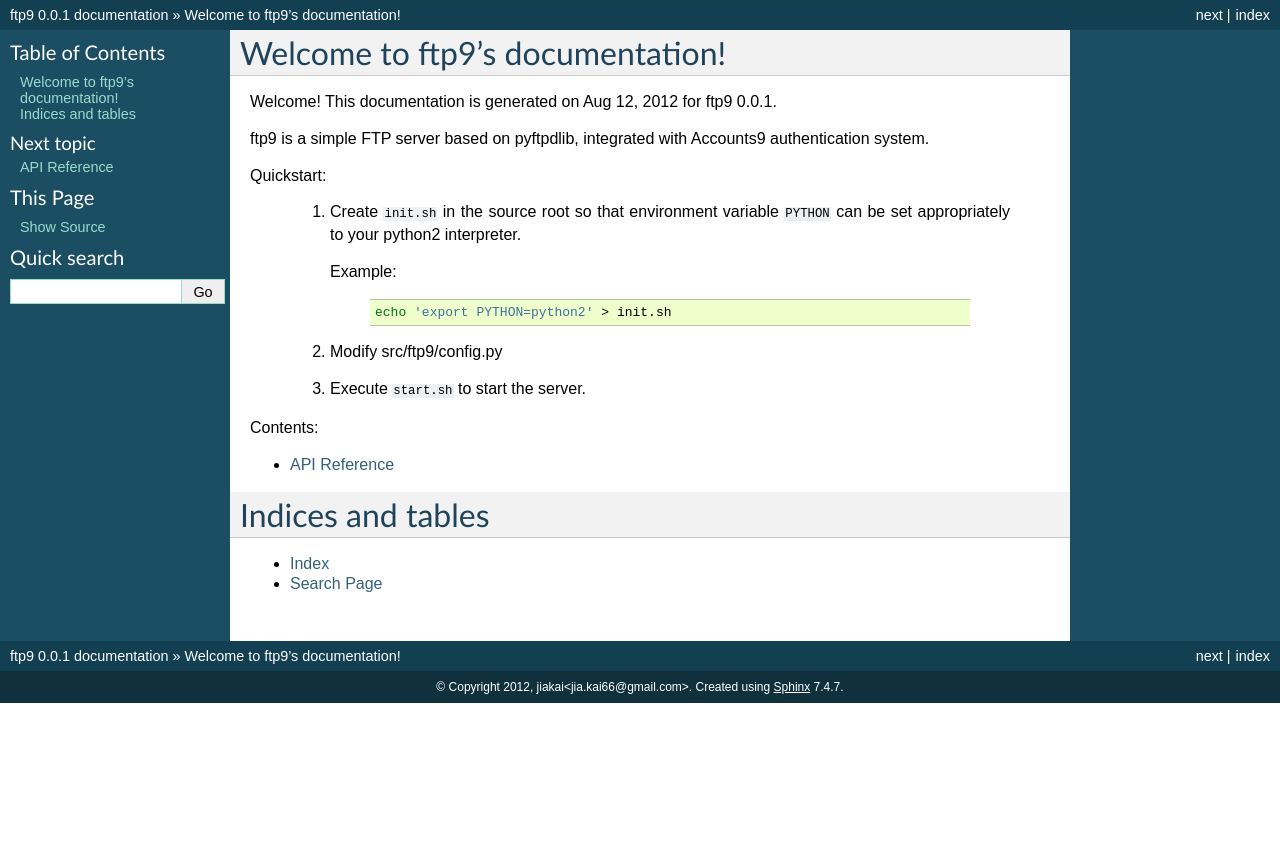
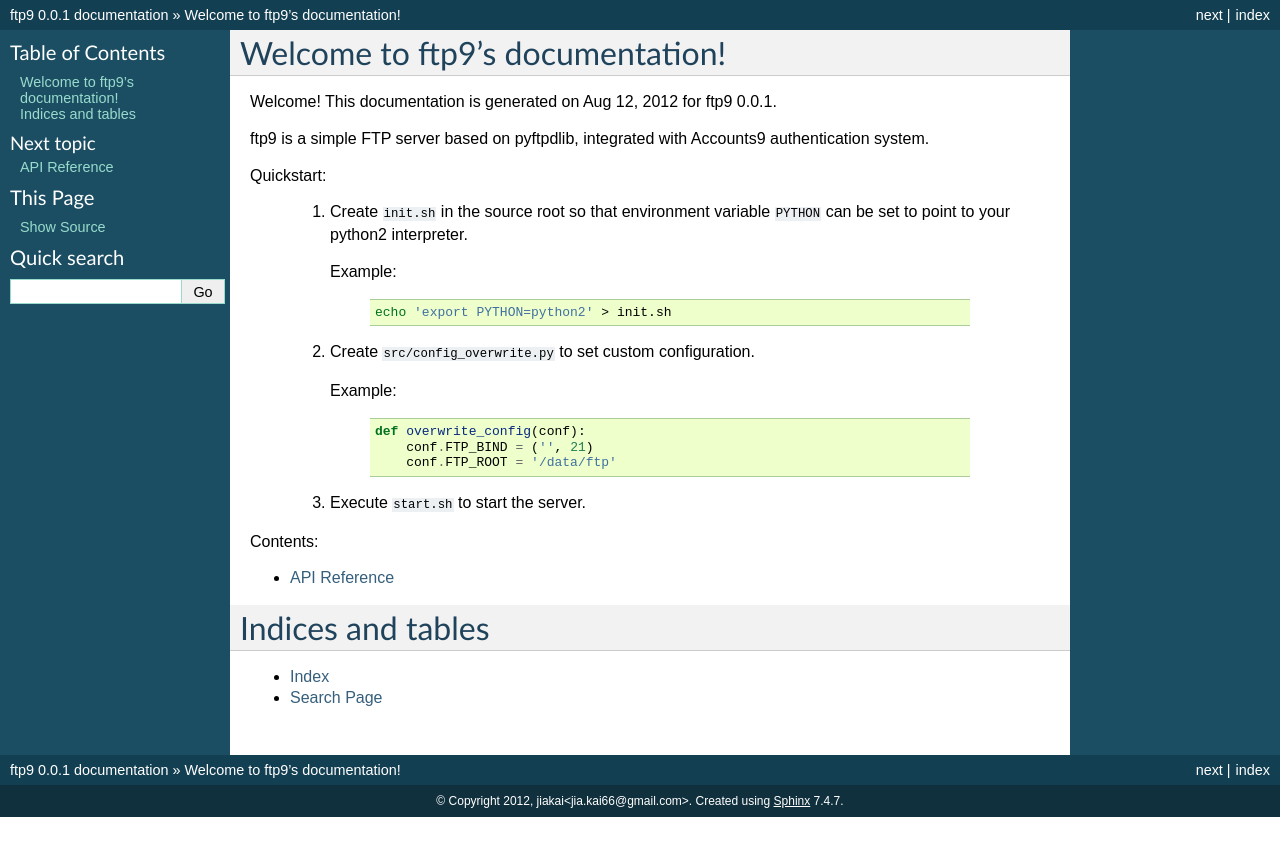
Before and after one commit to net9/ftp9, a Sphinx documentation site: the page built from docs/source/index.rst, in a window 1280 px wide. Shown: the top 856 px of the page. Built offline with Sphinx 7.4.7, drawn with Linux system fonts in a browser that asks for light colours; pages that are not in the unit, such as notebooks, are missing from menus.

Commit message:
improvement on framework

```diff
--- a/docs/source/conf.py
+++ b/docs/source/conf.py
@@ -26,6 +26,8 @@
 # Add any Sphinx extension module names here, as strings. They can be extensions
 # coming with Sphinx (named 'sphinx.ext.*') or your custom ones.
 extensions = ['sphinx.ext.autodoc', 'sphinx.ext.doctest', 'sphinx.ext.viewcode']
+if 'SPELLING' in os.environ:
+    extensions.append('sphinxcontrib.spelling')
 
 # Add any paths that contain templates here, relative to this directory.
 templates_path = ['_templates']
@@ -168,3 +170,7 @@
 
 
 autoclass_content = 'both'
+
+# set default language for sphinxcontrib.spelling
+spelling_lang = 'en_US'
+# spelling_word_list_filename = os.path.abspath('../wordlist.txt')
--- a/docs/source/index.rst
+++ b/docs/source/index.rst
@@ -14,7 +14,7 @@
 Quickstart:
 
     #. Create ``init.sh`` in the source root so that environment variable
-       ``PYTHON`` can be set appropriately to your python2 interpreter.
+       ``PYTHON`` can be set to point to your python2 interpreter.
 
        Example:
 
@@ -22,7 +22,16 @@
 
                echo 'export PYTHON=python2' > init.sh
 
-    #. Modify src/ftp9/config.py
+    #. Create ``src/config_overwrite.py`` to set custom configuration.
+
+       Example:
+
+           .. code-block:: python
+
+               def overwrite_config(conf):
+                   conf.FTP_BIND = ('', 21)
+                   conf.FTP_ROOT = '/data/ftp'
+
 
     #. Execute ``start.sh`` to start the server.
 
```
Also changed, not shown: other parts of docs/source/index.rst (+1 -1 lines), docs/source/spelling_wordlist.txt (added), 5 other files.
